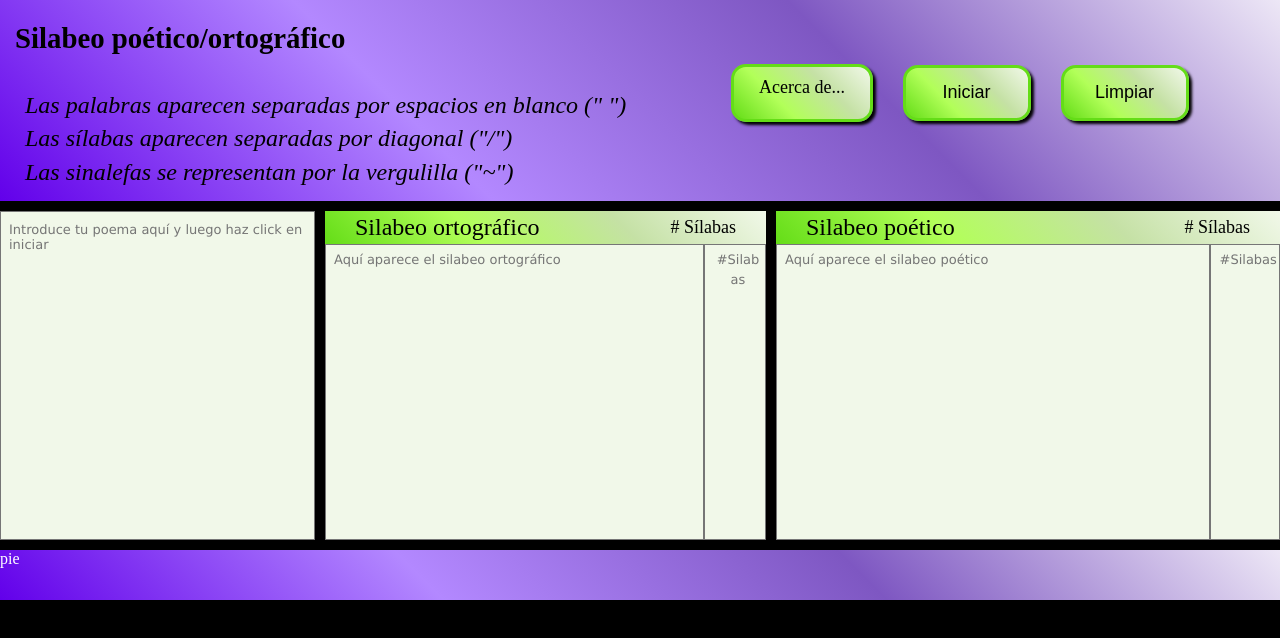
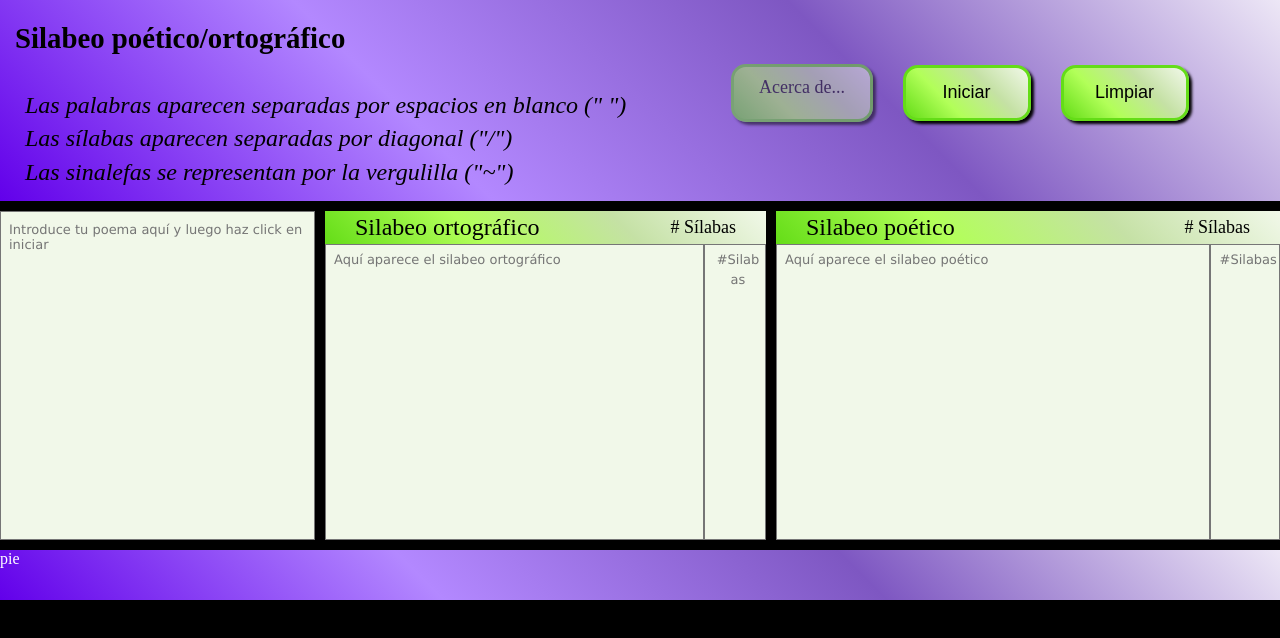
Before and after one commit to PoetaRivera/Asistente-Poetico, a plain HTML site: page index.html in a window 1280 px wide. In both pictures the pointer is over the link "Acerca de...". Drawn offline with Linux system fonts and the light colour scheme.

Commit message:
primer commit antes de la recodificacion

```diff
--- a/asistentepoetico.css
+++ b/asistentepoetico.css
@@ -143,6 +143,7 @@
     justify-content: center;
     align-items: center;
     margin-bottom: 2vh;
+
   }
 
   #boton1,
@@ -157,6 +158,13 @@
     text-decoration: none;
     text-align: center;
     font-size: large;
+    cursor: pointer;
+  }
+
+  #boton1:hover,
+  #boton2:hover,
+  #a1:hover{
+    opacity: 0.5;
   }
 
   #boton1,
@@ -589,7 +597,7 @@
 /* Version celulares y tablet */
 @media screen and (max-width: 960px) {
 
-   body {
+  body {
     display: flex;
     flex-direction: column;
     color: white;
@@ -653,7 +661,7 @@
 
   #botones {
     display: flex;
-    flex-direction:row;
+    flex-direction: row;
     width: 40%;
 
     gap: 10px;
@@ -661,7 +669,9 @@
     align-items: center;
   }
 
-  #boton1, #boton2, #a1 {
+  #boton1,
+  #boton2,
+  #a1 {
 
     box-shadow: 3px 3px 3px #000;
     padding: 10px 10px;
@@ -675,7 +685,8 @@
 
   }
 
-  #boton1, #boton2{
+  #boton1,
+  #boton2 {
     width: 100px;
     height: 40px;
   }
```
Also changed, not shown: index.html (+3 -0 lines).
